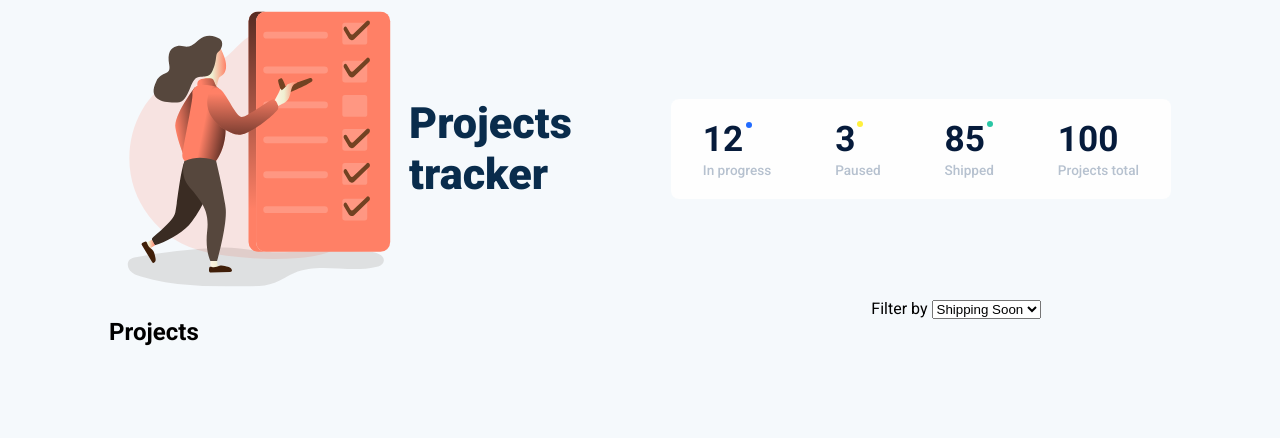
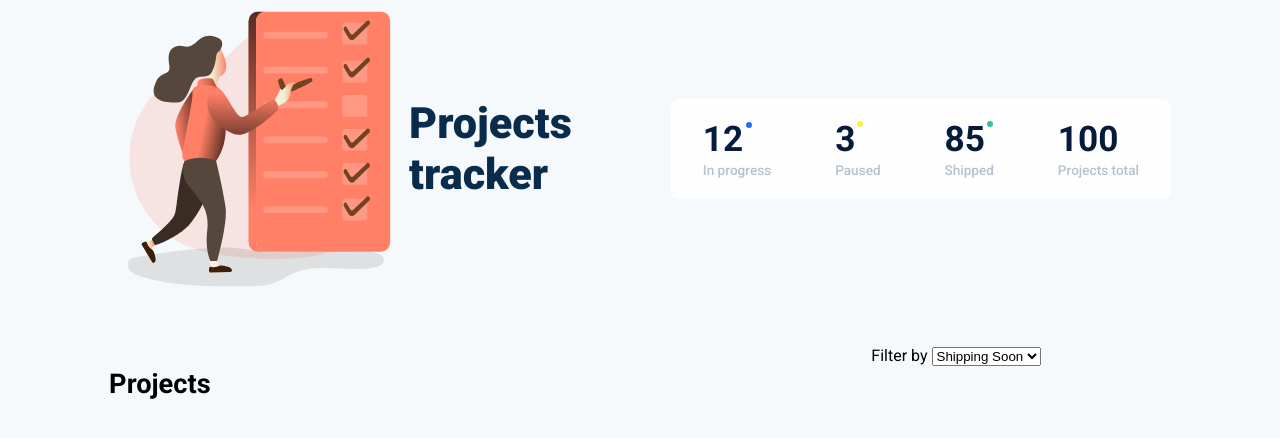
Before and after one commit to thealamu/projectstracker, a Django app: page / in a window 1280 px wide. Shown: the part 52-490 px from the top of the page. Run offline with Django 3.2, Linux system fonts and the light colour scheme; data that the repository does not hold is empty.

Commit message:
Style the list header

```diff
--- a/tracker/static/tracker/index.css
+++ b/tracker/static/tracker/index.css
@@ -1,5 +1,6 @@
 main {
   display: grid;
+  row-gap: 4%;
   justify-content: center;
   grid-template-areas:
     "app-logo"
@@ -57,10 +58,16 @@ main {
   margin: 6% 0 0 4%;
 }
 
+#list-header h2 {
+  font-weight: 700;
+  font-size: 1.7em;
+}
+
 @media (min-width: 700px) {
   main {
     margin: 4% 8%;
     grid-template-columns: 1fr 1fr 1fr;
+    row-gap: 12%;
     grid-template-areas:
       "app-logo synopsis synopsis"
       "list-header list-header filter"
```
